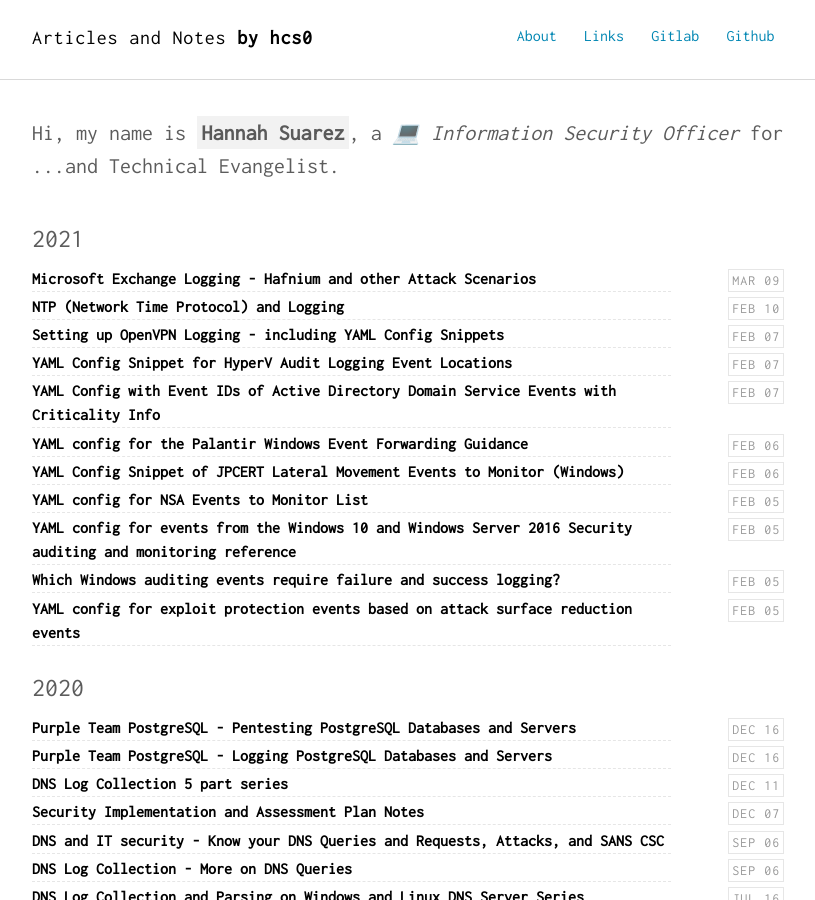
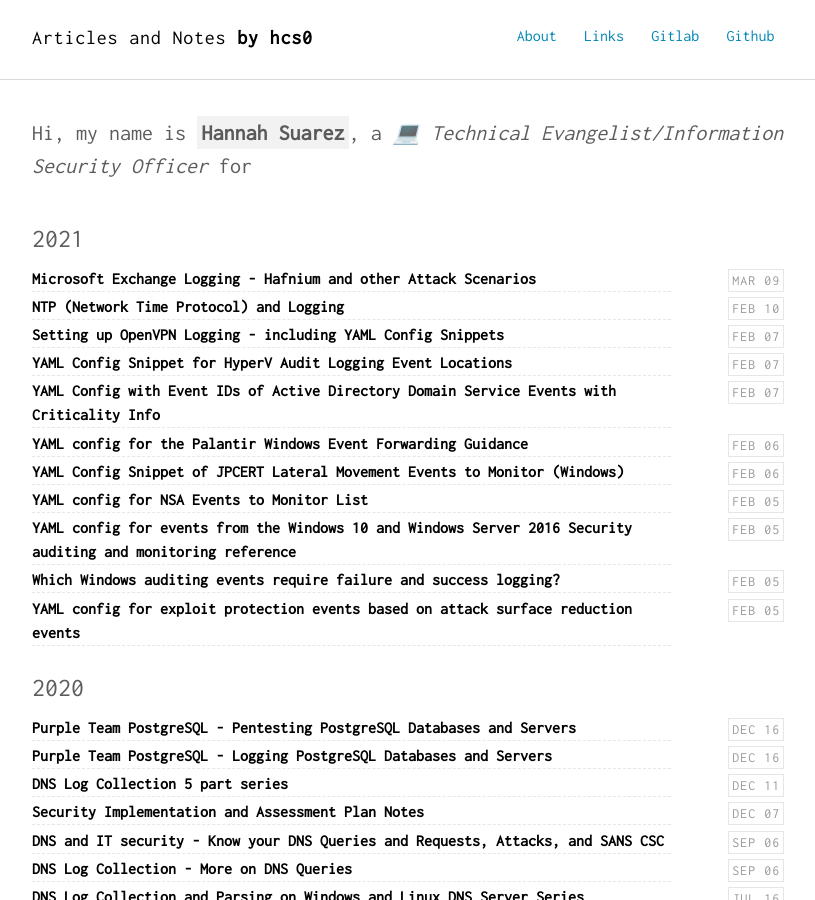
Before and after one commit to HannahSuarez/hannahsuarez.github.io, a Jekyll site: the page built from index.html, in a window 1280 px wide and 900 px high. Shown: the whole window, without its empty margins (232-1047 px from the left). Built offline with Jekyll 4.4.1, drawn with Linux system fonts in a browser that asks for light colours; nearby versions of some CDN libraries.

Commit message:
Correct bio

```diff
--- a/_config.yml
+++ b/_config.yml
@@ -28,8 +28,8 @@
 # Author settings
 author:
   name     : "Hannah Suarez"
-  job      : "💻 Information Security Officer"
-  bio      : "...and Technical Evangelist."
+  job      : "💻 Technical Evangelist/Information Security Officer"
+  bio      : ""
   thumb    : /images/hannahsuarez.jpg
   url      : http://hannahsuarez.github.io
   github   : http://github.com/hcs0
```
